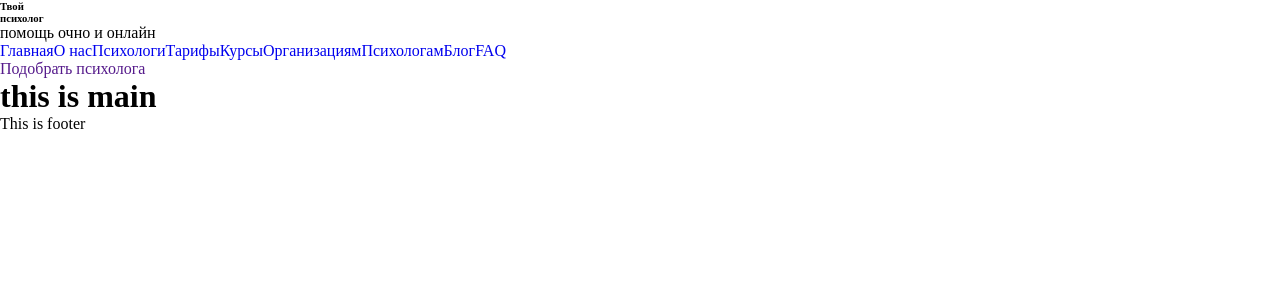
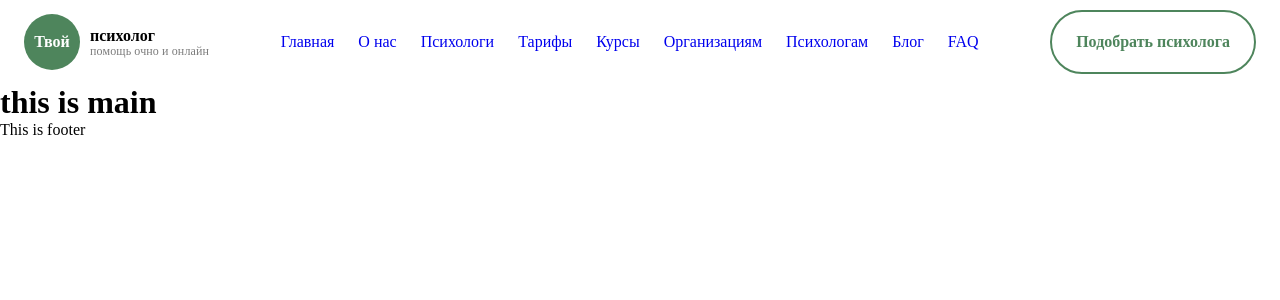
Before and after one commit to NikitaGamza/psychology, a Next.js app: page / in a window 1280 px wide. Shown: the top 300 px of the page. Built offline with nearby package versions, Linux system fonts and the light colour scheme.

Commit message:
feat: finished desktop header

```diff
--- a/src/app/components/Header/Header.module.scss
+++ b/src/app/components/Header/Header.module.scss
@@ -0,0 +1,64 @@
+.header {
+  padding-top: 10px;
+  padding-bottom: 10px;
+  &__container {
+    display: flex;
+    flex-wrap: wrap;
+    justify-content: space-between;
+    align-items: center;
+    width: 1232px;
+    margin: 0 auto;
+  }
+  &__logo {
+    display: inline-flex;
+    align-items: center;
+    &__main {
+      background-color: #4e855c;
+      width: 56px;
+      height: 56px;
+      text-align: center;
+      border-radius: 28px;
+      margin-right: 10px;
+      &__head {
+        color: #fff;
+        font-size: 16px;
+        position: relative;
+        top: 50%;
+        transform: translate(0, -50%);
+      }
+    }
+    &__title {
+      font-size: 16px;
+    }
+    &__subtitle {
+      font-size: 12px;
+      font-weight: 500;
+      line-height: 12px;
+      letter-spacing: 0.01em;
+      color: #7c7c7c;
+    }
+  }
+  &__nav {
+    display: inline-flex;
+    flex-wrap: wrap;
+    gap: 24px;
+    &__link {
+      font-size: 16px;
+      line-height: 24px;
+      font-weight: 500;
+    }
+  }
+  &__button {
+    border-radius: 32px;
+    padding: 18px 24px;
+    border: 2px solid #4e855c;
+    color: #4e855c;
+    font-size: 16px;
+    font-weight: 700;
+    line-height: 24px;
+    &:hover {
+      background-color: #4e855c;
+      color: #fff;
+    }
+  }
+}
```
